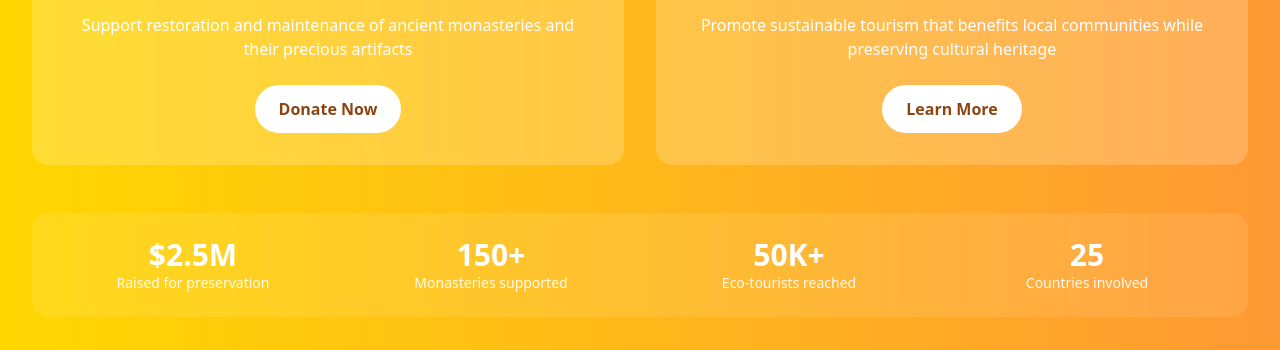
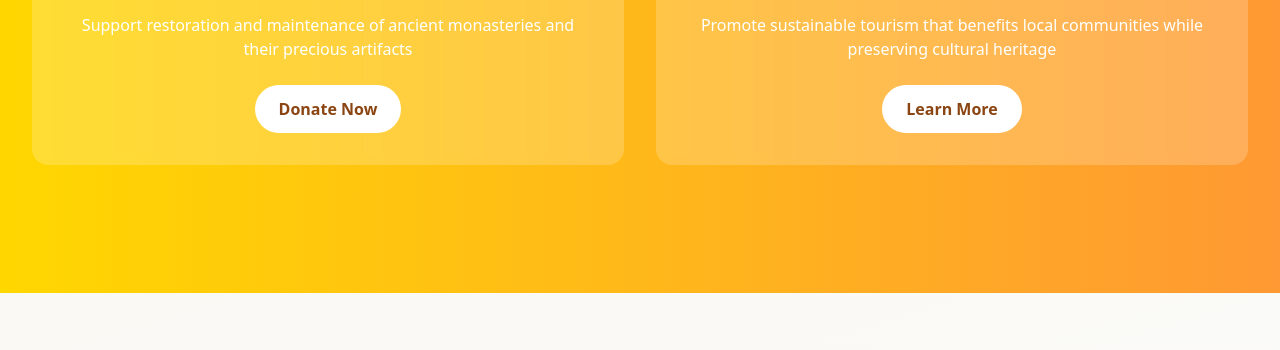
Before and after one commit to yukta2505/monastery-360, a plain HTML site: page index.html in a window 1280 px wide. Shown: the part 7171-7521 px from the top of the page. Drawn offline with nearby package versions, Linux system fonts and the light colour scheme.

Commit message:
initial commit2

```diff
--- a/index.html
+++ b/index.html
@@ -594,7 +594,7 @@
                     </div>
                 </div>
 
-                <div class="bg-white bg-opacity-10 backdrop-blur-sm rounded-2xl p-6">
+                <!-- <div class="bg-white bg-opacity-10 backdrop-blur-sm rounded-2xl p-6">
                     <div class="grid md:grid-cols-4 gap-6 text-center">
                         <div>
                             <div class="text-3xl font-bold">$2.5M</div>
@@ -613,7 +613,7 @@
                             <div class="text-sm opacity-90">Countries involved</div>
                         </div>
                     </div>
-                </div>
+                </div> -->
             </div>
         </div>
     </section>
```
